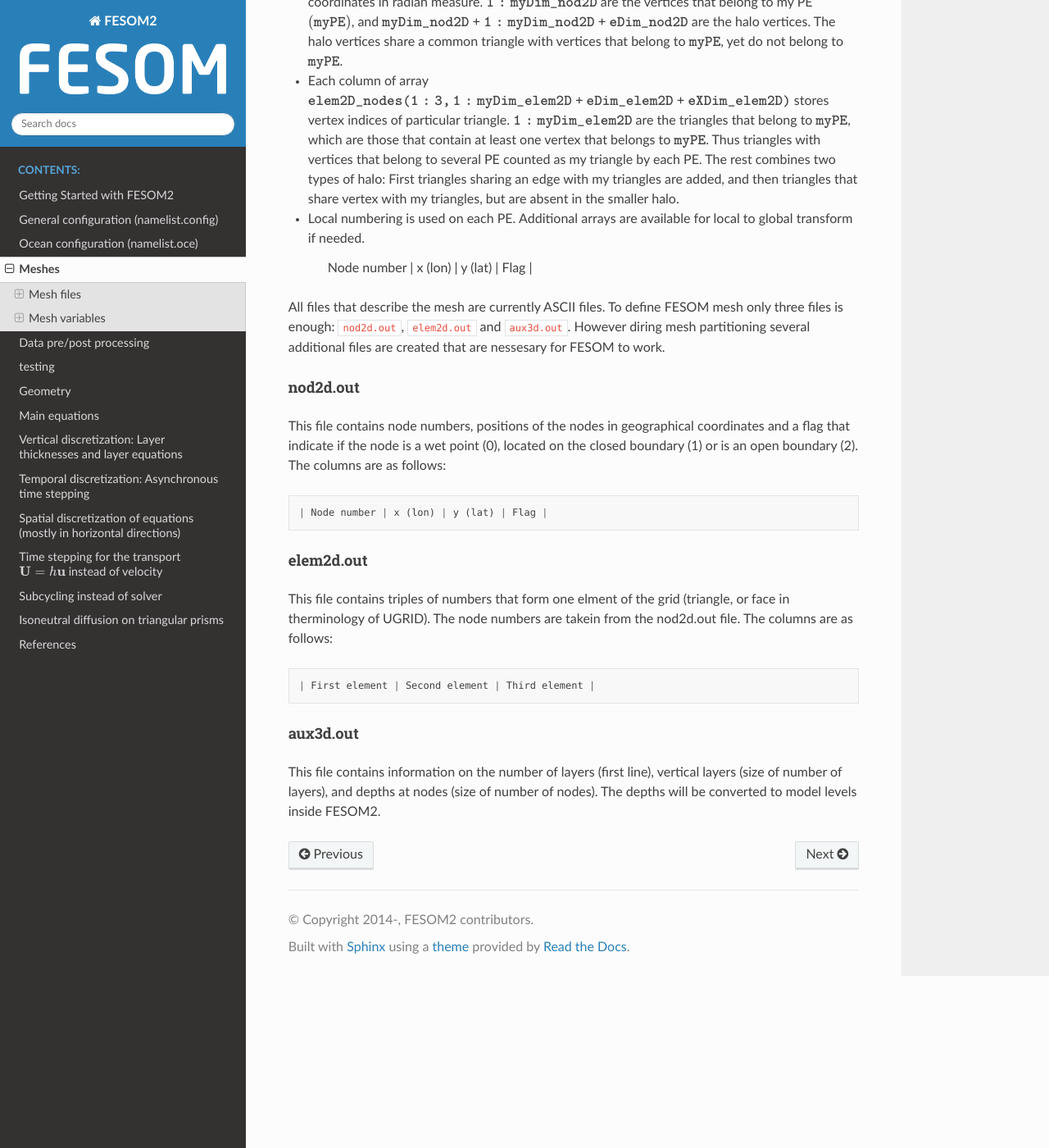
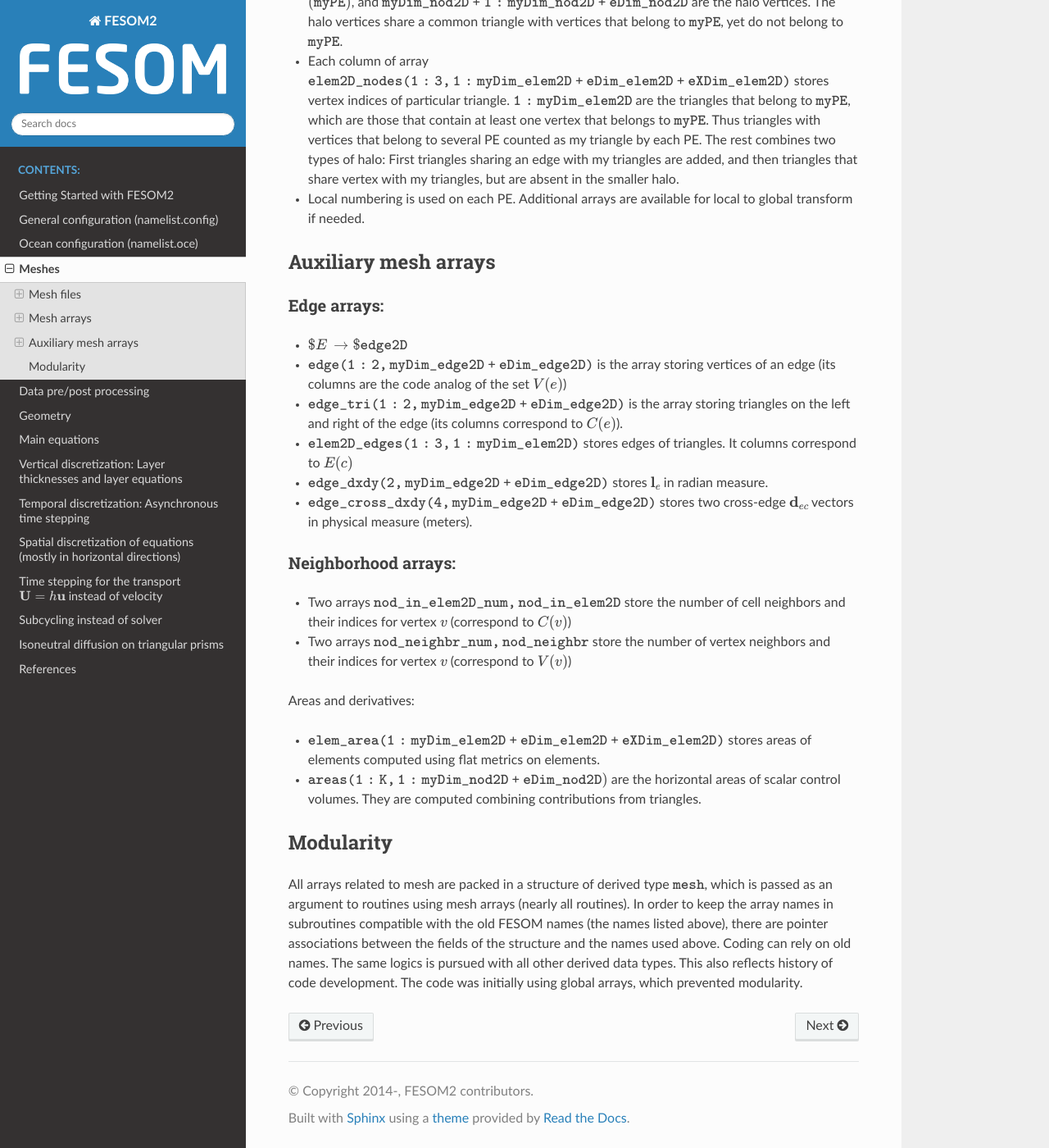
Before and after one commit to FESOM/fesom2_doc, a Sphinx documentation site: the page built from doc/meshes/meshes.rst, in a window 1280 px wide and 1400 px high, scrolled down 1835 px. Shown: the whole window at 82% size. Built offline with Sphinx 7.4.7 and the Read the Docs theme 2.0.0, drawn with Linux system fonts in a browser that asks for light colours; some of the changed text lies outside the part shown.

Commit message:
remove testing

```diff
--- a/doc/index.rst
+++ b/doc/index.rst
@@ -22,7 +22,6 @@ Authors
    ocean_configuration/ocean_configuration
    meshes/meshes
    data_processing/data_processing
-   testing
    geometry
    main_equations
    vertical_discretization
--- a/doc/meshes/meshes.rst
+++ b/doc/meshes/meshes.rst
@@ -70,10 +70,10 @@ Here :math:`L` is the number of model levels (e.g. sstandard is 48), :math:`h_{l
 
 Those three files are read during the mesh partitioning and several additional files are generated by the partitioner in the folder where the mesh files are located.
 
-Mesh variables
-==============
+Mesh arrays
+===========
 
-The `nod2d.out`, `elem2d.out` and `aux3s.out` files are read in variables and arrays with names inherited from FESOM1.4 where vertices were dubbed nodes and cells elements, to be reported further. Full files are only read on mesh partitioning step. Local copies are saved for each PE and read in production runs.
+The `nod2d.out`, `elem2d.out` and `aux3s.out` files are read in variables and arrays with names inherited from FESOM1.4 where vertices were dubbed nodes and cells elements. Full files are only read on mesh partitioning step. Local copies are saved for each PE and read in production runs.
 
 Name correspondence
 ^^^^^^^^^^^^^^^^^^^
@@ -89,33 +89,33 @@ Name correspondence
 - Local numbering is used on each PE. Additional arrays are available for local to global transform if needed.
 
 
+Auxiliary mesh arrays
+=====================
+
+Edge arrays:
+^^^^^^^^^^^^
+
+- :math:`$E\,\to$ {\tt edge2D}`
+- :math:`{\tt edge(1:2, myDim\_edge2D+eDim\_edge2D)}` is the array storing vertices of an edge (its columns are the code analog of the set :math:`V(e)`)
+- :math:`{\tt edge\_tri(1:2, myDim\_edge2D+eDim\_edge2D)}` is the array storing triangles on the left and right of the edge (its columns correspond to :math:`C(e)`).
+- :math:`{\tt elem2D\_edges(1:3, 1:myDim\_elem2D)}` stores edges of triangles. It columns correspond to :math:`E(c)`
+- :math:`{\tt edge\_dxdy(2,myDim\_edge2D+eDim\_edge2D)}` stores :math:`\mathbf{l}_e` in radian measure.
+- :math:`{\tt edge\_cross\_dxdy(4,myDim\_edge2D+eDim\_edge2D)}` stores two cross-edge :math:`{\bf d}_{ec}` vectors in physical measure (meters).
 
 
+Neighborhood arrays:
+^^^^^^^^^^^^^^^^^^^^
+
+- Two arrays :math:`{\tt nod\_in\_elem2D\_num, nod\_in\_elem2D}` store the number of cell neighbors and their indices for vertex :math:`v` (correspond to :math:`C(v)`)
+- Two arrays :math:`{\tt nod\_neighbr\_num, nod\_neighbr}` store the number of vertex neighbors and their indices for vertex :math:`v` (correspond to :math:`V(v)`)
+
+Areas and derivatives:
+
+- :math:`{\tt elem\_area(1:myDim\_elem2D+eDim\_elem2D+eXDim\_elem2D)}` stores areas of elements computed using flat metrics on elements.
+- :math:`{\tt areas(1:K,1:myDim\_nod2D+eDim\_nod2D})` are the horizontal areas of scalar control volumes.  They are computed combining contributions from triangles.
 
 
-    | Node number | x (lon) | y (lat) | Flag |
+Modularity
+==========
 
-All files that describe the mesh are currently ASCII files. To define FESOM mesh only three files is enough: ``nod2d.out``, ``elem2d.out`` and ``aux3d.out``. However diring mesh partitioning several additional files are created that are nessesary for FESOM to work.
-
-nod2d.out
----------
-
-This file contains node numbers, positions of the nodes in geographical coordinates and a flag that indicate if the node is a wet point (0), located on the closed boundary (1) or is an open boundary (2). The columns are as follows:
-
-::
-
-    | Node number | x (lon) | y (lat) | Flag |
-
-elem2d.out
-----------
-
-This file contains triples of numbers that form one elment of the grid (triangle, or face in therminology of UGRID). The node numbers are takein from the nod2d.out file. The columns are as follows:
-
-::
-
-    | First element | Second element | Third element |
-
-aux3d.out
----------
-
-This file contains information on the number of layers (first line), vertical layers (size of number of layers), and depths at nodes (size of number of nodes). The depths will be converted to model levels inside FESOM2.
+All arrays related to mesh are packed in a structure of derived type :math:`{\tt mesh}`, which is passed as an argument to routines using mesh arrays (nearly all routines). In order to keep the array names in subroutines compatible with the old FESOM names (the names listed above), there are pointer associations between the fields of the structure and the names used above. Coding can rely on old names. The same logics is pursued with all other derived data types. This also reflects history of code development. The code was initially using global arrays, which prevented modularity.
```
Also changed, not shown: doc/testing.rst (deleted, +0 -25 lines).
